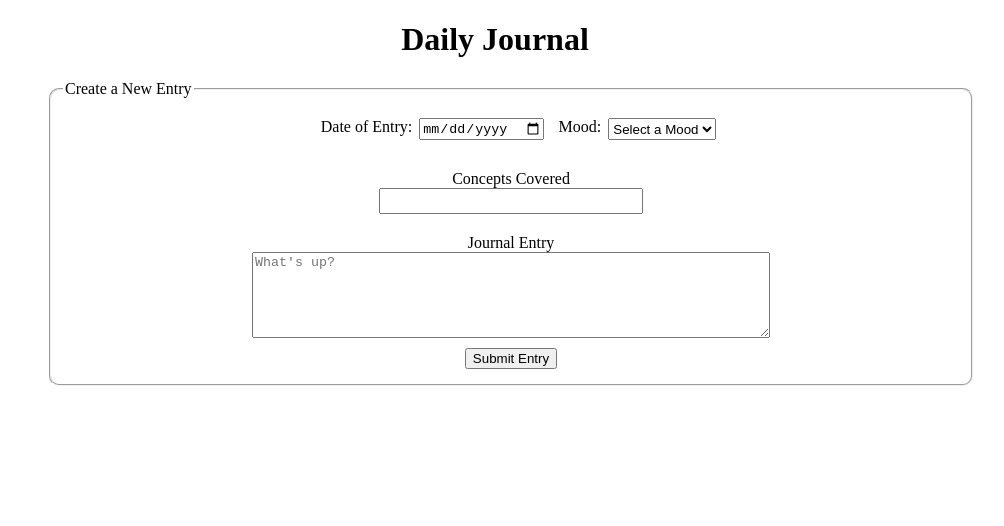
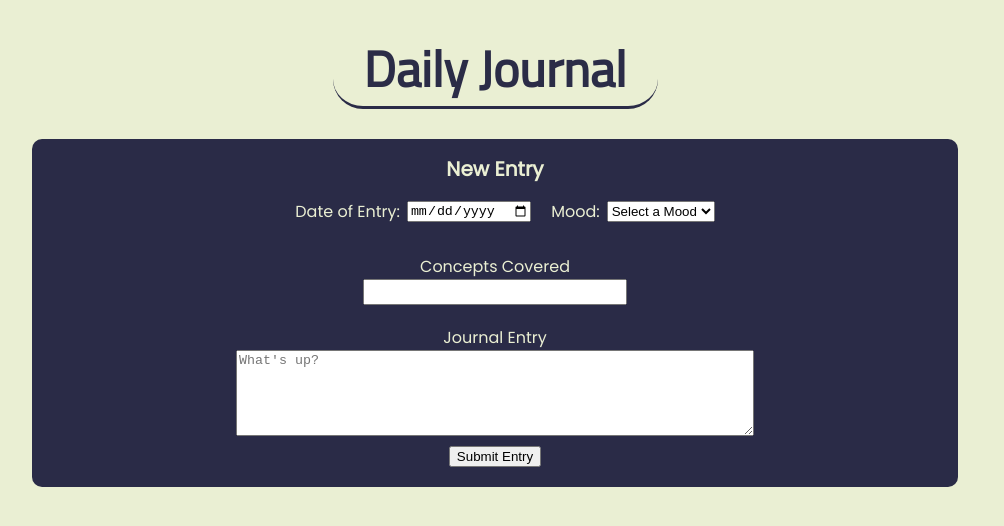
Before and after one commit to Nolan-Little/Daily-Journal, a plain HTML site: page src/index.html in a window 1280 px wide. Shown: the whole page, without its empty margins (145-1149 px from the left). Drawn offline with Linux system fonts and the light colour scheme; a web font is replaced by a local one.

Commit message:
Add external fonts and add color palate. Make minor flex and margin/padding changes to create cleaner liines and even spacing and centering.

```diff
--- a/src/index.html
+++ b/src/index.html
@@ -5,6 +5,7 @@
   <meta name="viewport" content="width=device-width, initial-scale=1.0">
   <meta http-equiv="X-UA-Compatible" content="ie=edge">
   <link rel="stylesheet" href="styles/journal.css">
+  <link href="https://fonts.googleapis.com/css?family=Kodchasan|Poppins|Titillium+Web" rel="stylesheet">
   <title>Document</title>
 </head>
 <body>
@@ -14,7 +15,7 @@
 
   <form action="" class="journal__form">
     <fieldset class="journal__form--fields">
-        <legend>Create a New Entry</legend>
+        <legend class="form--legend">New Entry</legend>
         <div class="date-mood-pair">
           <label for="journalDate">Date of Entry:</label>
           <input type="date" name="journalDate" id="journalDate">
--- a/src/styles/journal.css
+++ b/src/styles/journal.css
@@ -1,7 +1,18 @@
 
 /* main journal styles */
+body {
+  font-family:'Poppins', 'Titillium Web','Kodchasan',Arial, Helvetica, sans-serif;
+  background-color: #EAEFD3;
+}
 h1 {
+  margin: 30px auto;
   text-align: center;
+  font-size: 50px;
+  color:#292a46fd;
+  font-family: 'Titillium Web', Arial, Helvetica, sans-serif;
+  border-bottom: solid 3px #292a46fd;
+  width: 325px;
+  border-radius: 30px;
 }
 
 /* entry field styles */
@@ -9,15 +20,30 @@ h1 {
   display: block;
   margin: 0 auto;
   width: 70vw;
+  color:  #EAEFD3;
+  background-color: #292a46fd;
+  border-radius: 10px;
+  padding: 15px;
 }
-
+/* flex container for whole form */
 .journal__form--fields {
   display: flex;
   flex-flow: column nowrap;
   justify-content: center;
   align-content: center;
   width: 70vw;
-  border-radius: 10px;
+  border: none;
+  margin: 0 0;
+  padding: 0;
+}
+/* form header */
+
+legend.form--legend {
+  color: #EAEFD3;
+  font-weight: bold;
+  font-size: 20px;
+  display: inline-block;
+  margin: 0 auto;
 }
 
 .form-labelpair {
@@ -28,14 +54,19 @@ h1 {
   align-items: center;
   width: 70vw;
 }
+/* styling div pair to put smaller inputs in row at top */
 .date-mood-pair {
   margin: 15px 0;
   display: flex;
   justify-content: center;
+  align-items: center;
+}
+.date-mood-pair select {
+  height: 20.5px;
 }
 
 .date-mood-pair label {
-  margin: 0 7px 0 15px;
+  margin: 0 7px 0 20px;
 }
 
 .form--textEntry{
```
